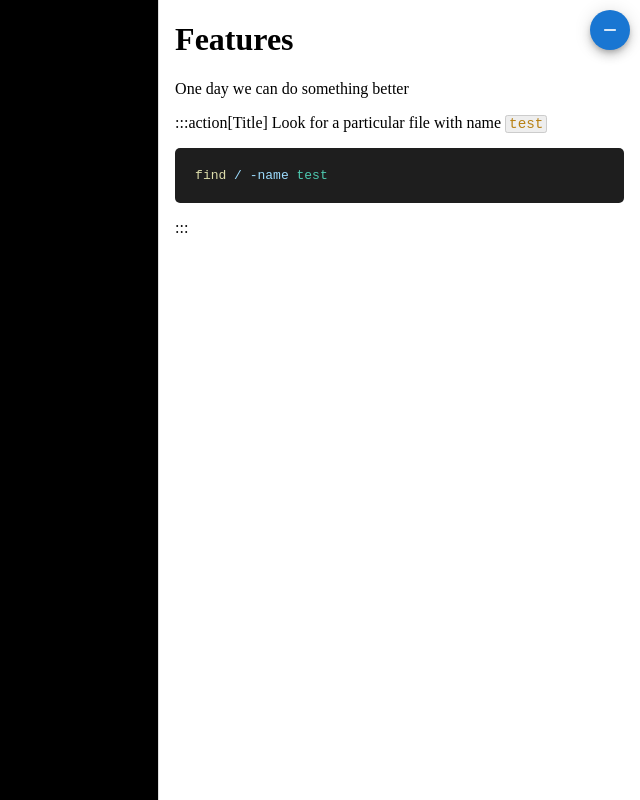
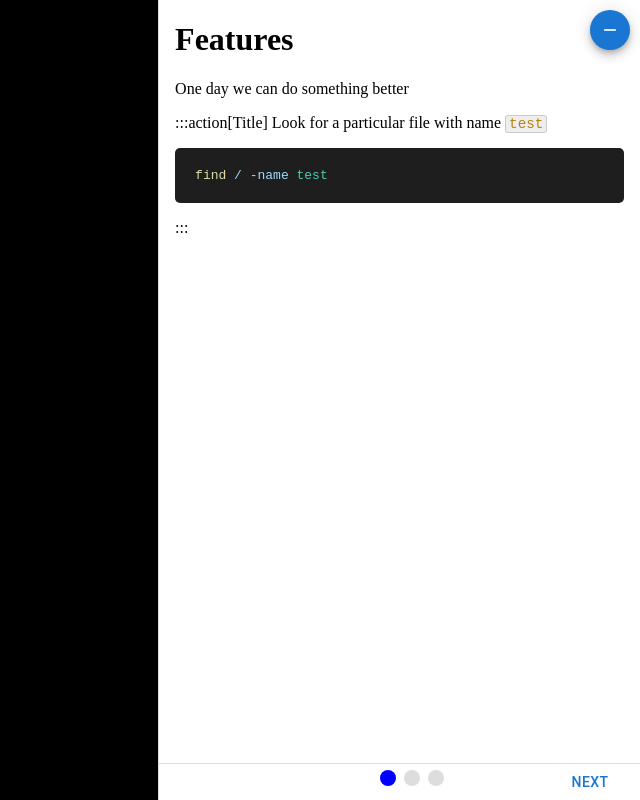
Before and after one commit to kramergroup/lab-template, a Next.js app: page /lab in a window 1280 px wide. Shown: the whole page, without its empty margins (640-1280 px from the left). Built offline with nearby package versions, Linux system fonts and the light colour scheme; a web font is replaced by a local one.

Commit message:
formating tweaks

```diff
--- a/pages/lab.js
+++ b/pages/lab.js
@@ -21,8 +21,8 @@ class Lab extends Component {
 
         <SplitView backend={config.backendURL}>
           <Test/>
-          {/* <Welcome/>
-          <Features/> */}
+          <Welcome/>
+          <Features/>
         </SplitView>
 
       </div>
--- a/styles/globals.css
+++ b/styles/globals.css
@@ -143,7 +143,8 @@ annotation {
   font-family: "Font Awesome 5 Pro";
   font-weight: 900;
   content: "\f05a";
-  margin-right: 1ex;
+  margin-left: 0.2ex;
+  margin-right: 0.6ex;
   vertical-align: -5%;
 }
 
@@ -165,7 +166,8 @@ annotation {
   font-family: "Font Awesome 5 Pro";
   font-weight: 900;
   content: "\f0a4";
-  margin-right: 1ex;
+  margin-left: 0.2ex;
+  margin-right: 0.6ex;
   vertical-align: -5%;
 }
 
@@ -180,7 +182,8 @@ annotation {
   font-family: "Font Awesome 5 Pro";
    content: "\f071";
    display: inline-block;
-   margin-right: 1ex;
+   margin-left: 0.2ex;
+   margin-right: 0.6ex;
    vertical-align: -5%;
 }
 
@@ -199,7 +202,8 @@ annotation {
   font-family: "Font Awesome 5 Pro";
   font-weight: 900;
   content: "\f11c";
-  margin-right: 1ex;
+  margin-left: 0.2ex;
+  margin-right: 0.6ex;
   vertical-align: -5%;
 }
 
```
